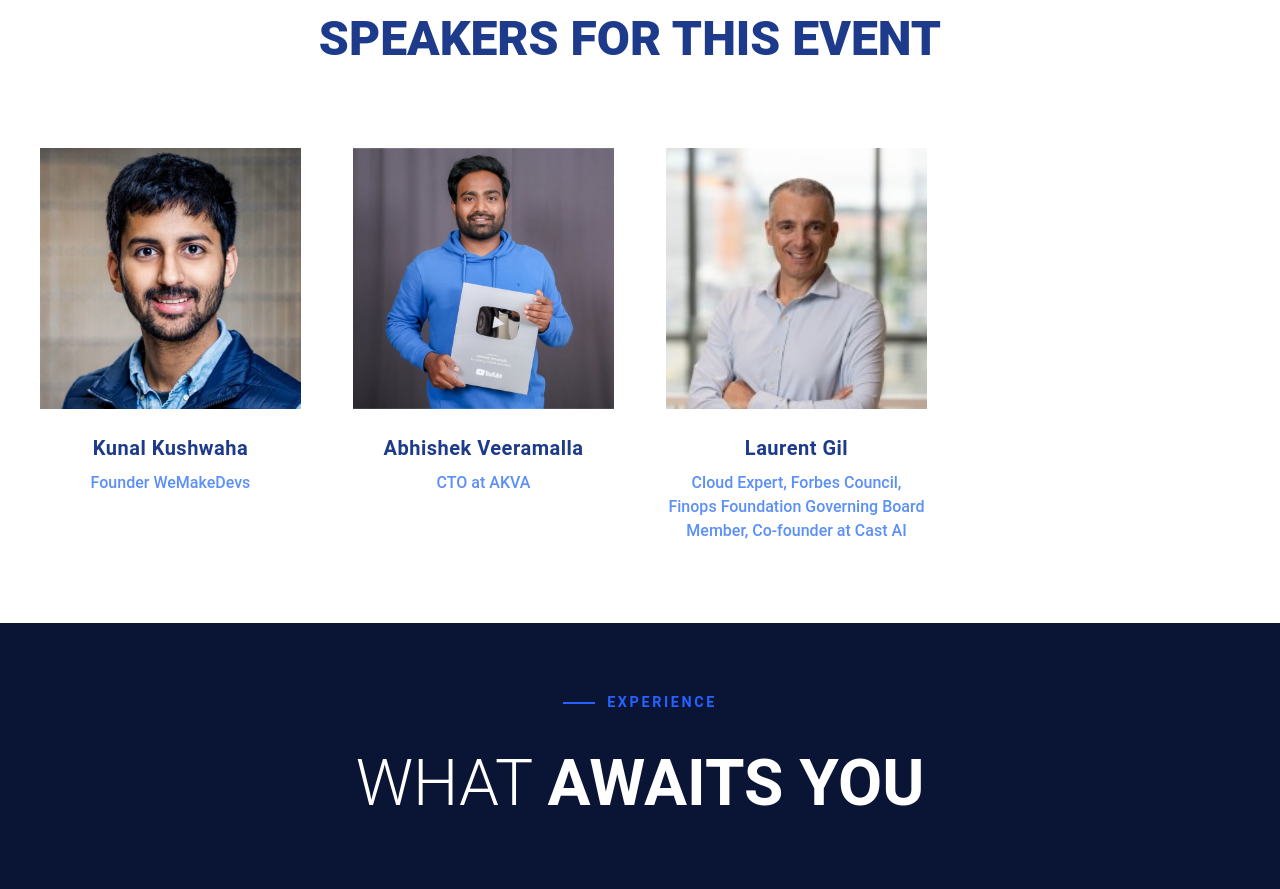
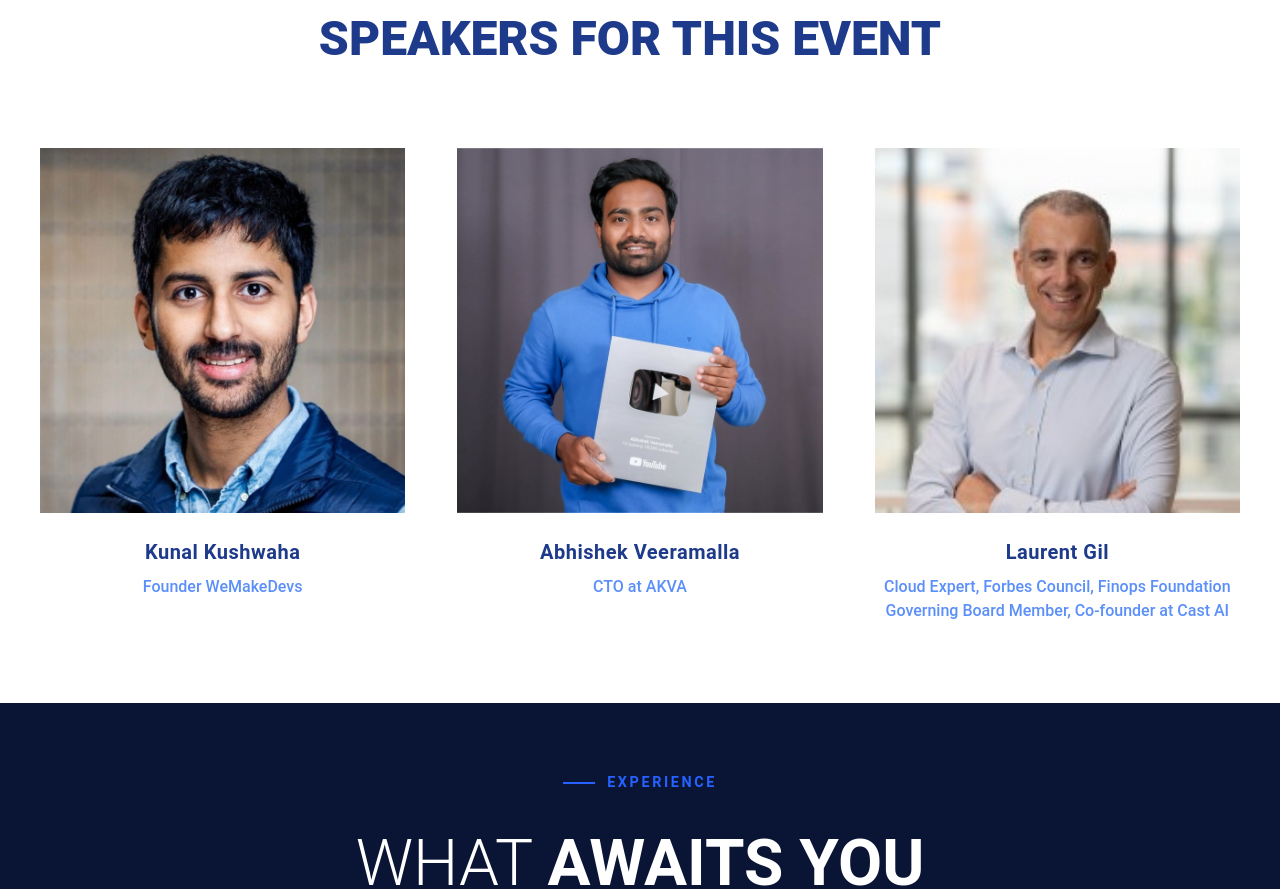
Before and after one commit to kunalworldwide/cloudxai-fest-spark, a Nuxt app: page / in a window 1280 px wide. Shown: the part 1862-2751 px from the top of the page. Built offline with nearby package versions, Linux system fonts and the light colour scheme.

Commit message:
grid layout change in speakers

```diff
--- a/app/components/home/eventAgendas.vue
+++ b/app/components/home/eventAgendas.vue
@@ -146,7 +146,7 @@ import speakersData from '~/assets/data/speakers.json';
 
   &__grid {
     display: grid;
-    grid-template-columns: repeat(4, 1fr);
+    grid-template-columns: repeat(3, 1fr);
     gap: 32px;
     margin-top: 40px;
 
```
